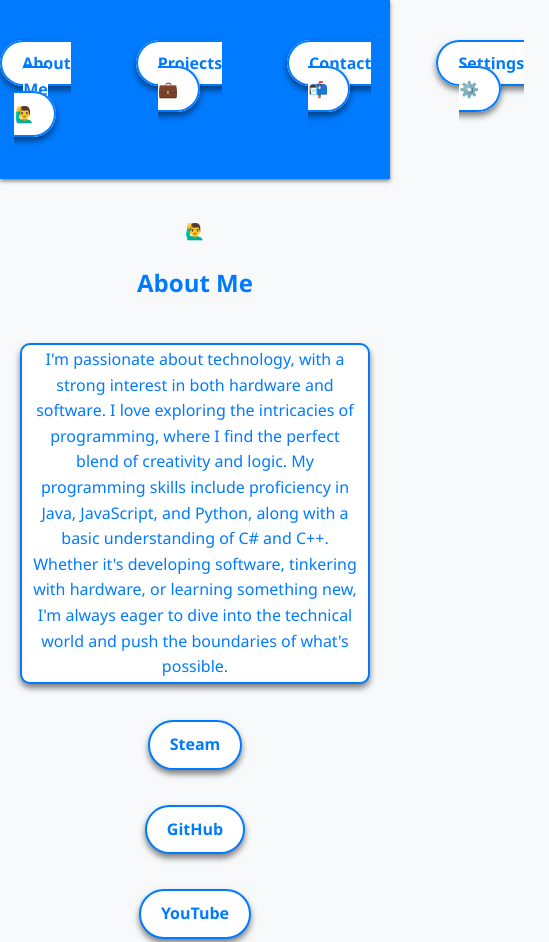
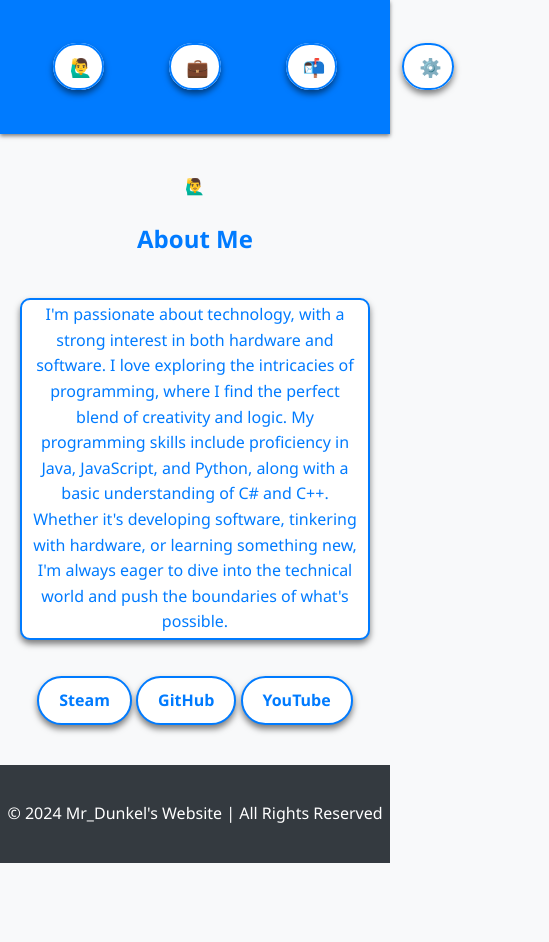
Before and after one commit to MrDunkel089/MyWebsite, a plain HTML site: page about_me.html in a window 390 px wide. Shown: the top 942 px of the page, 549 px wide, since content can reach past the window. After the commit the page ends 863 px from the top, so only its background shows below. Drawn offline with Linux system fonts and the light colour scheme.

Commit message:
Added Responsive design
Support for Phones

```diff
--- a/about_me.html
+++ b/about_me.html
@@ -11,11 +11,11 @@
     <header>
         <nav>
             <ul>
-                <li><a href="index.html">Home 🏠</a></li>
-                <li><a href="about_me.html">About Me 🙋‍♂️</a></li>
-                <li><a href="projects.html">Projects 💼</a></li>
-                <li><a href="contact.html">Contact 📬</a></li>
-                <li><a href="settings.html">Settings ⚙️</a></li>
+                <li><a href="index.html" data-emoji="🏠"><span>Home</span></a></li>
+                <li><a href="about_me.html" data-emoji="🙋‍♂️"><span>About Me</span></a></li>
+                <li><a href="projects.html " data-emoji="💼"><span>Projects</span></a></li>
+                <li><a href="contact.html" data-emoji="📬"><span>Contact</span></a></li>
+                <li><a href="settings.html" data-emoji="⚙️"><span>Settings</span></a></li>
             </ul>
         </nav>
     </header>
--- a/script.js
+++ b/script.js
@@ -80,12 +80,14 @@
             setCookie('cookiesAccepted', 'true', 365);
             applySavedColors();
             hidePopup();
+            alert("Cookies Accepted");
         }
 
         // Function to handle cookie denial
         function denyCookies() {
             // No cookies will be set, so we don't save anything
             hidePopup();
+            alert("Cookies denyed");
         }
 
         // Function to show the info message in the popup
@@ -107,3 +109,5 @@
             // Show the cookie consent popup again
             showPopup();
         }
+
+        //Resize for small windows/Phone
--- a/styles.css
+++ b/styles.css
@@ -3,6 +3,8 @@
     --main-bg-color: #007bff;
     --text-color: #fff;
 }
+
+
 
 /* General styles */
 body {
@@ -13,6 +15,8 @@ body {
     color: #333;
     background-color: #f8f9fa;
 }
+
+
 
 /* Header and Navigation Styles */
 header {
@@ -36,6 +40,7 @@ nav ul li {
     padding: 25px;
     display: inline;
     transition: transform 0.3s, background 0.3s, color 0.3s, box-shadow 0.3s;
+    justify-content: space-around;
 }
 
 nav ul li:hover {
@@ -58,6 +63,49 @@ nav ul li a {
     border-radius: 25px;
     box-shadow: 0 4px 6px rgba(0, 0, 0, 0.5);
     transition: transform 0.3s, background 0.3s, color 0.3s, box-shadow 0.3s;
+
+    /*fix responsive desinge*/
+    max-width: 100%;
+    overflow: hidden;
+    white-space: nowrap;
+    text-overflow: ellipsis;
+    position: relative;
+}
+
+
+
+/* Display emoji before text for large screens */
+nav ul li a::before {
+    content: attr(data-emoji);
+    display: inline-block;
+    font-size: 20px;
+    margin-right: 10px;
+}
+
+
+
+/* Responsive design */
+@media screen and (max-width: 600px) {
+    /* Display emoji after text for small screens */
+    nav ul li a::before {
+        content: none;
+    }
+
+    nav ul li a::after {
+        content: attr(data-emoji);
+        display: inline-block;
+        font-size: 18px;
+        margin-left: 5px;
+    }
+
+    nav ul li a span {
+        display: none;
+    }
+
+    nav ul li a {
+        padding: 8px 10px;
+        font-size: 20px;
+    }
 }
 
 nav ul li a:hover {
@@ -71,6 +119,8 @@ nav ul li a:active {
     box-shadow: 0 2px 4px rgba(0, 0, 0, 0.4);
     transform: scale(0.9); /* Slightly shrink the button on click */
 }
+
+
 
 /* Main Content Styles */
 main {
@@ -95,13 +145,7 @@ main section p {
     transition: background 0.3s, color 0.3s, transform 0.3s, box-shadow 0.3s;
 }
 
-/* Button Container for Vertical Layout */
-.button-container {
-    display: flex;
-    flex-direction: column;
-    align-items: center;
-    gap: 15px;
-}
+
 
 /* Footer Styles */
 footer {
@@ -113,11 +157,15 @@ footer {
     width: 100%;
 }
 
+
+
 /* Color Picker */
 .color-picker-container {
     align-items: center;
     gap: 10px;
 }
+
+
 
 /* Button Styles for Call-to-Action */
 .btn {
@@ -145,6 +193,8 @@ footer {
     transform: scale(1.05); /* Slightly shrink the button on click */
     box-shadow: 0 2px 4px rgba(0, 0, 0, 0.4);
 }
+
+
 
 /* Popup Styles */
 .popup-background {
@@ -235,4 +285,4 @@ footer {
     font-size: 12px;
 }
 
-/*background from the cookie pop up*/
+/*background from the cookie pop up WIP*/
```
Also changed, not shown: contact.html (+5 -5 lines), index.html (+5 -5 lines), projects.html (+5 -5 lines), settings.html (+5 -5 lines).
